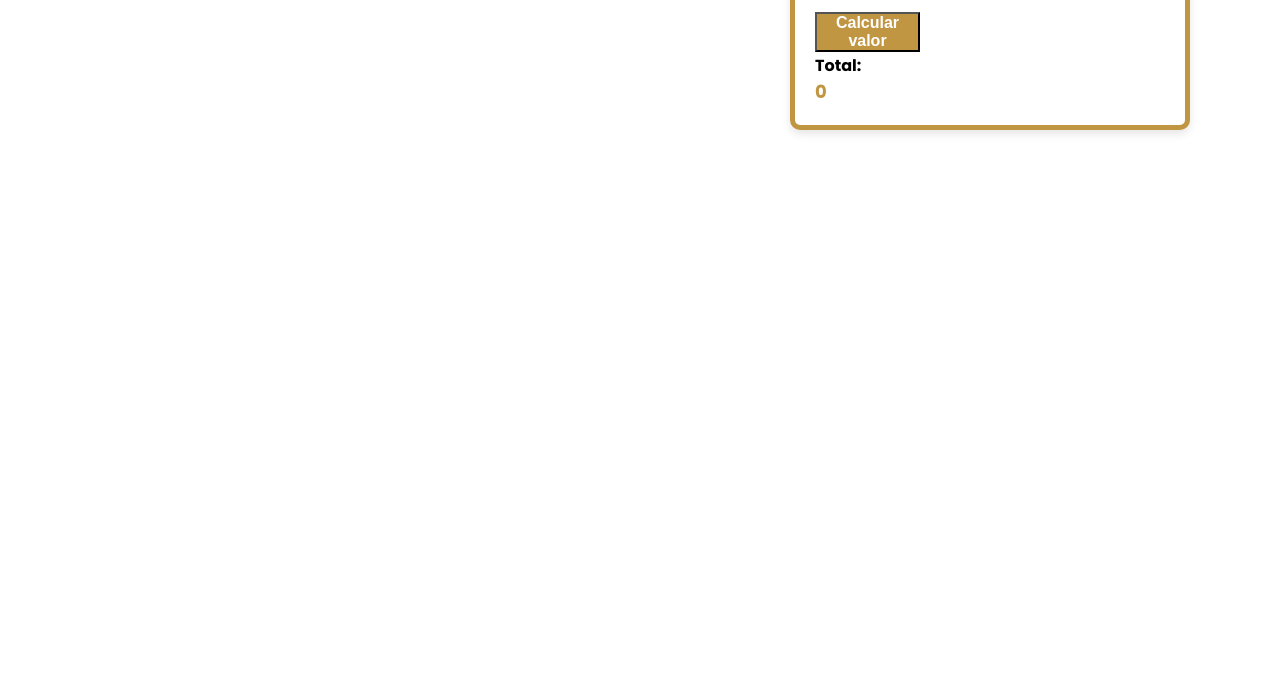
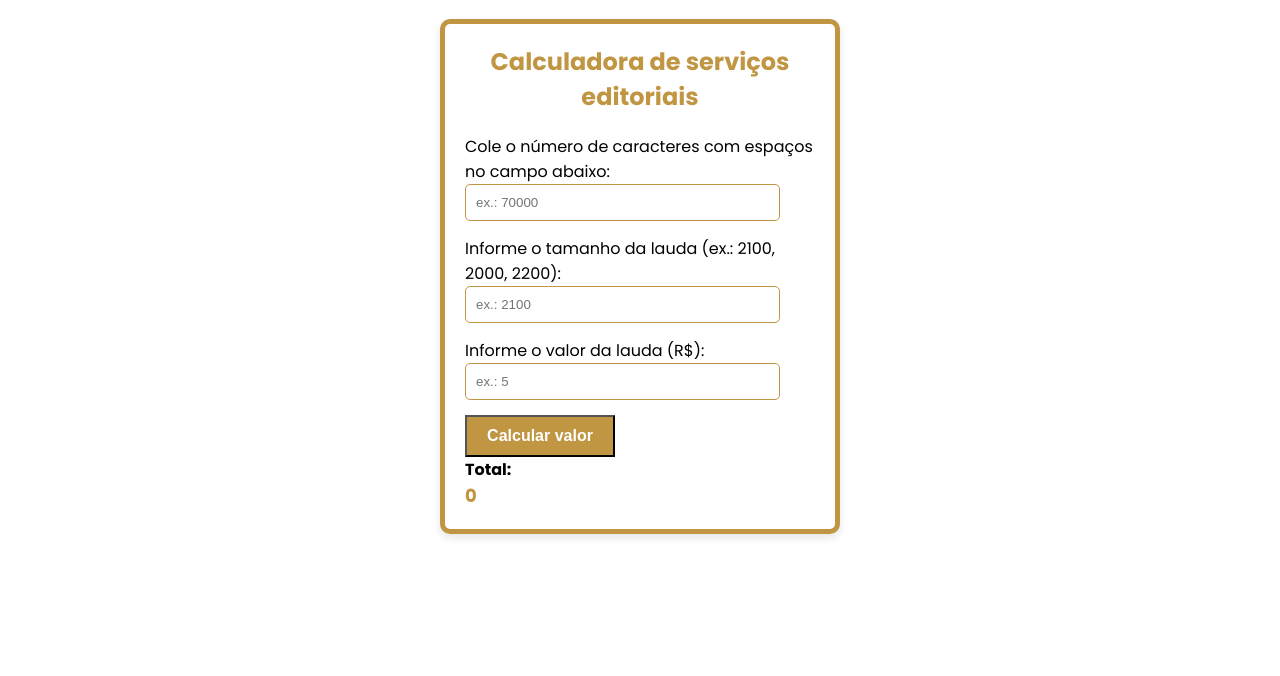
Before and after one commit to RUStillDizzy/Calculadora-editorial, a plain HTML site: page index.html in a window 1280 px wide. Shown: the part 527-1203 px from the top of the page. Before the commit the page ends 800 px from the top, so only its background shows below. Drawn offline with Linux system fonts and the light colour scheme.

Commit message:
CSS - página de login

```diff
--- a/style.css
+++ b/style.css
@@ -8,11 +8,12 @@ body, html {
   margin: 0;
   padding: 0;
   display: flex;
-  justify-content: center;
+  flex-direction: column; /* Adicione flex-direction para controle vertical */
+  justify-content: flex-start; /* Alterado para começar no topo */
   align-items: center;
   background-color: #ffffff;
   font-family: 'Poppins', sans-serif;
-  height: 100vh;
+  min-height: 100vh; /* Modificado de height para min-height */
   color: #000000;
 }
 
@@ -132,8 +133,9 @@ legend {
   margin-bottom: 20px;
 }
 
-input  {
-  width: 30%;
+input {
+  width: 90%; /* Aumenta o tamanho do input */
+  max-width: 400px; /* Define um limite máximo de largura */
   padding: 10px;
   margin-bottom: 15px;
   border: 1px solid #c19643;
@@ -141,11 +143,12 @@ input  {
 }
 
 button {
-  width: 20%;
+  width: 100px; /* Ajuste de largura para tamanhos fixos */
   background-color: #c19643;
   color: white;
   font-weight: bold;
   cursor: pointer;
+  padding: 10px 15px; /* Melhor espaçamento */
 }
 
 button:hover {
@@ -153,7 +156,7 @@ button:hover {
 }
 
 #botao {
-  width: 30%;
+  width: 150px; /* Ajuste maior para o botão específico */
   background-color: #c19643;
   color: white;
   font-weight: bold;
```
